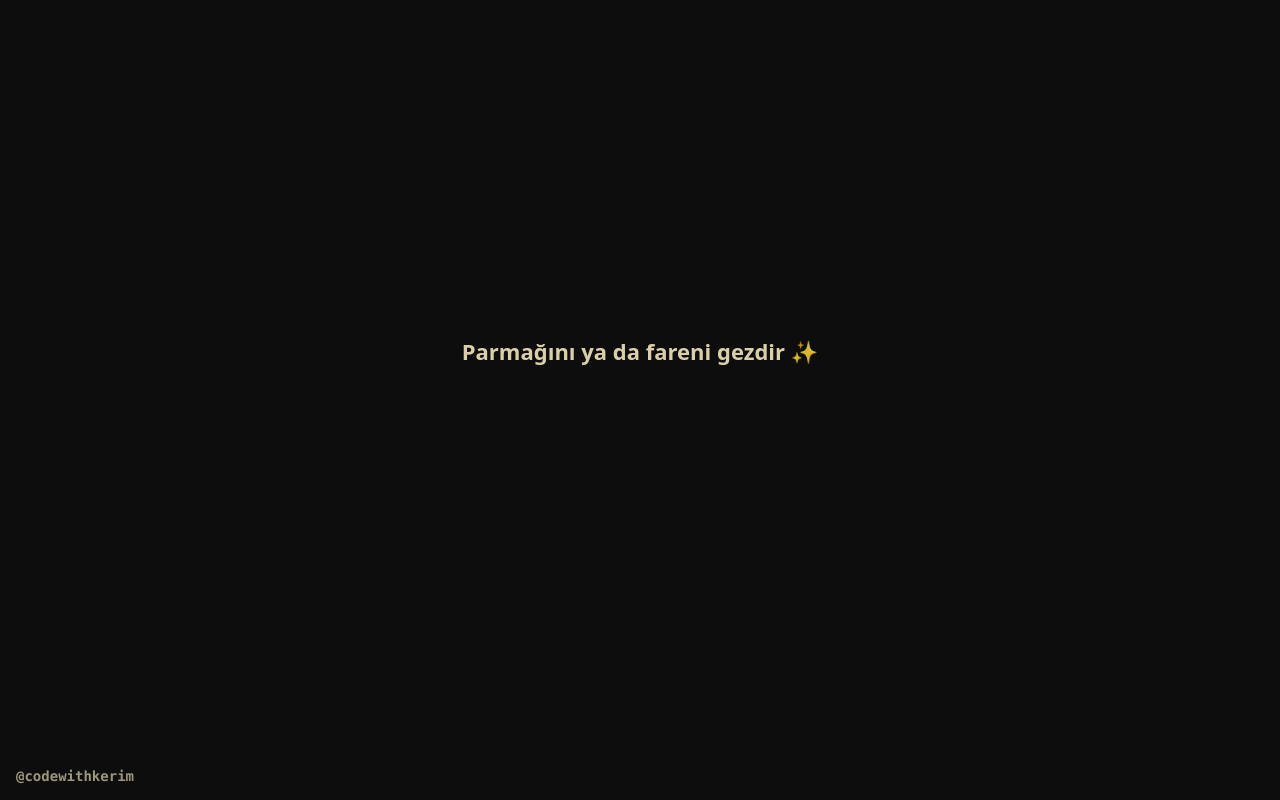
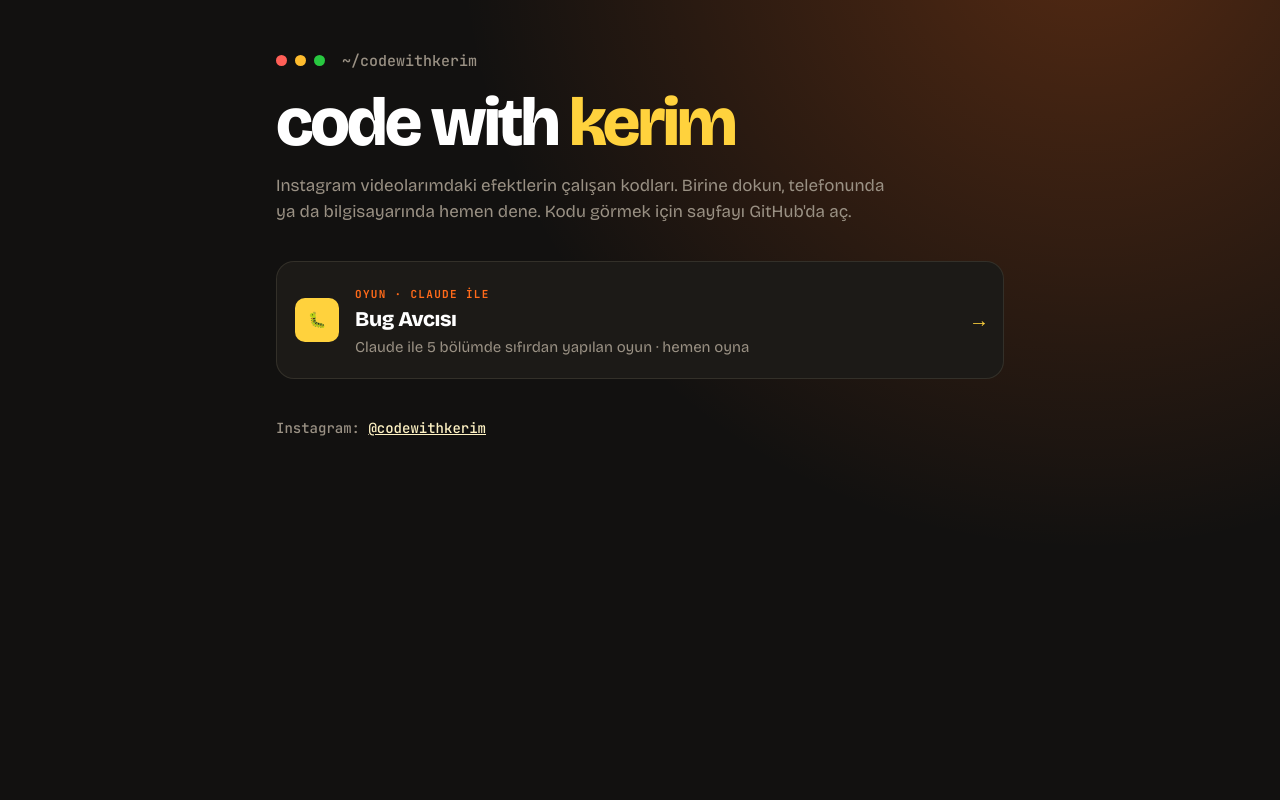
Before and after one commit to codewithkerim/kodlar, a plain HTML site: page index.html in a window 1280 px wide. Drawn offline with nearby package versions, Linux system fonts and the light colour scheme.

Commit message:
Add files via upload

```diff
--- a/index.html
+++ b/index.html
@@ -2,45 +2,58 @@
 <html lang="tr">
 <head>
 <meta charset="utf-8">
-<meta name="viewport" content="width=device-width, initial-scale=1">
-<title>Işık Parçacıkları · Code with Kerim</title>
-<style>html,body{margin:0;height:100%;overflow:hidden;background:#121110}canvas{display:block;touch-action:none}.ipucu{position:fixed;left:0;right:0;top:42%;text-align:center;font:700 22px system-ui,sans-serif;color:#fff3c4;opacity:.85;pointer-events:none;transition:opacity .6s}.imza{position:fixed;left:16px;bottom:16px;font:600 14px ui-monospace,Menlo,monospace;color:#fff3c4;opacity:.6;text-decoration:none}</style>
+<meta name="viewport" content="width=device-width, initial-scale=1, viewport-fit=cover">
+<title>Code with Kerim · Kodlar</title>
+<meta name="description" content="@codewithkerim Instagram videolarındaki çalışan kodlar. Dokun, dene, kopyala.">
+<meta name="theme-color" content="#121110">
+<link rel="preconnect" href="https://fonts.googleapis.com">
+<link rel="preconnect" href="https://fonts.gstatic.com" crossorigin>
+<link rel="stylesheet" href="https://fonts.googleapis.com/css2?family=Bricolage+Grotesque:opsz,wght@12..96,400;12..96,800&family=JetBrains+Mono:wght@500;700&display=swap">
+<style>
+:root{--bg:#121110;--kart:#1c1a17;--cizgi:rgba(255,243,196,.1);--sari:#ffd23d;--turuncu:#ff6a1a;--krem:#fff3c4;--metin:#ece6da;--soluk:#9a9184}
+*{box-sizing:border-box}
+html{background:#121110}
+body{margin:0;min-height:100vh;background-color:var(--bg);background-repeat:no-repeat;color:var(--metin);font:17px/1.55 "Bricolage Grotesque",system-ui,sans-serif;
+  background-image:radial-gradient(circle at 85% -10%,rgba(255,106,26,.28),transparent 45%)}
+.ic{max-width:760px;margin:0 auto;padding:48px max(16px,env(safe-area-inset-right)) 64px max(16px,env(safe-area-inset-left))}
+.terminal{display:inline-flex;gap:8px;align-items:center;font:500 15px "JetBrains Mono",monospace;color:var(--soluk);margin-bottom:18px}
+.terminal i{width:11px;height:11px;border-radius:50%;display:inline-block}
+h1{font:800 clamp(40px,10vw,68px)/1 "Bricolage Grotesque",sans-serif;letter-spacing:-.045em;margin:0;color:#fff}
+h1 em{font-style:normal;color:var(--sari)}
+h1 .imlec{display:inline-block;width:.45em;height:.12em;background:var(--turuncu);border-radius:3px;margin-left:.08em;animation:yan 1.1s steps(1) infinite}
+@keyframes yan{50%{opacity:0}}
+@media (prefers-reduced-motion:reduce){h1 .imlec{animation:none}}
+.alt{color:var(--soluk);margin:16px 0 36px;max-width:56ch}
+.alt a{color:var(--krem)}
+.liste{display:flex;flex-direction:column;gap:12px;padding:0;margin:0;list-style:none}
+.kart{display:flex;gap:16px;align-items:center;padding:18px;border-radius:18px;background:var(--kart);border:1px solid var(--cizgi);text-decoration:none;color:inherit;transition:border-color .2s,transform .15s}
+.kart:hover,.kart:focus-visible{border-color:var(--sari);outline:none}
+.kart:active{transform:scale(.99)}
+.no{flex:none;font:700 15px "JetBrains Mono",monospace;color:var(--bg);background:var(--sari);border-radius:10px;width:44px;height:44px;display:grid;place-items:center}
+.bilgi{min-width:0;flex:1}
+.etiket{font:700 11px "JetBrains Mono",monospace;letter-spacing:.12em;color:var(--turuncu)}
+.ad{font-weight:800;font-size:21px;letter-spacing:-.02em;color:#fff;line-height:1.2}
+.aciklama{font-size:15px;color:var(--soluk)}
+.ok{flex:none;font:700 20px "JetBrains Mono",monospace;color:var(--sari)}
+footer{margin-top:40px;font:500 14px "JetBrains Mono",monospace;color:var(--soluk)}
+footer a{color:var(--krem)}
+</style>
 </head>
 <body>
-<canvas></canvas>
-<div class="ipucu" id="ipucu">Parmağını ya da fareni gezdir ✨</div>
-<a class="imza" href="https://www.instagram.com/codewithkerim/">@codewithkerim</a>
-<script>addEventListener("pointermove",()=>{document.getElementById("ipucu").style.opacity=0},{once:true})</script>
-<script>
-const c = document.querySelector('canvas');
-const ctx = c.getContext('2d');
-c.width = innerWidth; c.height = innerHeight;
-let parts = [];
+<div class="ic">
+  <div class="terminal"><i style="background:#ff5f57"></i><i style="background:#febc2e"></i><i style="background:#28c840"></i>&nbsp;~/codewithkerim</div>
+  <h1>code with <em>kerim</em><span class="imlec"></span></h1>
+  <p class="alt">Instagram videolarımdaki efektlerin çalışan kodları. Birine dokun, telefonunda ya da bilgisayarında hemen dene. Kodu görmek için sayfayı GitHub'da aç.</p>
 
-addEventListener('pointermove', e => {
-  for (let i = 0; i < 5; i++) parts.push({
-    x: e.clientX, y: e.clientY,
-    vx: (Math.random() - .5) * 4,
-    vy: (Math.random() - .5) * 4,
-    life: 1, hue: 15 + Math.random() * 35
-  });
-});
+  <ul class="liste">
+    <li><a class="kart" href="bug-avcisi/">
+      <span class="no">🐛</span>
+      <span class="bilgi"><span class="etiket">OYUN · CLAUDE İLE</span><br><span class="ad">Bug Avcısı</span><br><span class="aciklama">Claude ile 5 bölümde sıfırdan yapılan oyun · hemen oyna</span></span>
+      <span class="ok">→</span>
+    </a></li>
+  </ul>
 
-(function loop() {
-  ctx.fillStyle = 'rgba(18,17,16,.2)';
-  ctx.fillRect(0, 0, c.width, c.height);
-  ctx.globalCompositeOperation = 'lighter';
-  parts = parts.filter(p => (p.life -= .015) > 0);
-  for (const p of parts) {
-    p.x += p.vx; p.y += p.vy;
-    ctx.fillStyle = `hsla(${p.hue},100%,60%,${p.life})`;
-    ctx.beginPath();
-    ctx.arc(p.x, p.y, p.life * 12, 0, 7);
-    ctx.fill();
-  }
-  ctx.globalCompositeOperation = 'source-over';
-  requestAnimationFrame(loop);
-})();
-</script>
+  <footer>Instagram: <a href="https://www.instagram.com/codewithkerim/">@codewithkerim</a></footer>
+</div>
 </body>
 </html>
```
Also changed, not shown: 1 other file.
